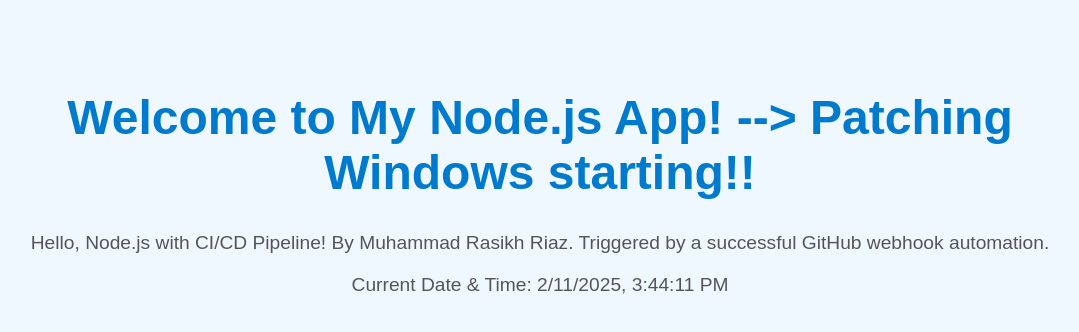
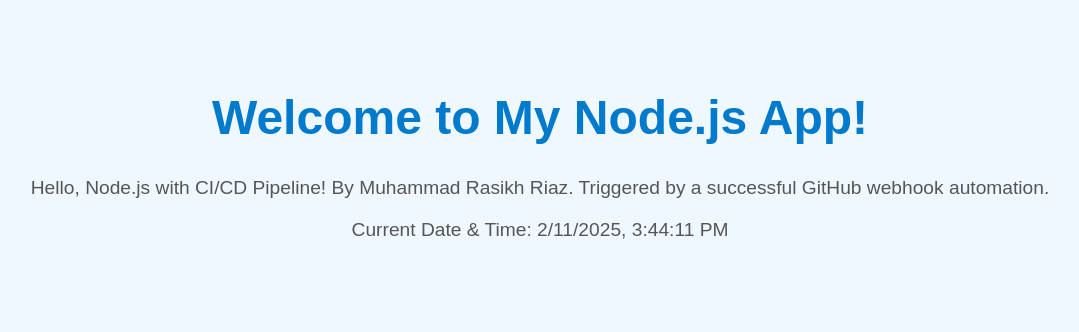
Before and after one commit to rasikh111/nodejsapp, a website: page views/index.html in a window 1280 px wide. Shown: the whole page, without its empty margins (100-1179 px from the left). Drawn offline with Linux system fonts and the light colour scheme.

Commit message:
update index.html

```diff
--- a/views/index.html
+++ b/views/index.html
@@ -16,7 +16,7 @@
   </script>
 </head>
 <body>
-  <h1>Welcome to My Node.js App! --> Patching Windows starting!!</h1>
+  <h1>Welcome to My Node.js App!</h1>
   <p>Hello, Node.js with CI/CD Pipeline! By Muhammad Rasikh Riaz. Triggered by a successful GitHub webhook automation.</p>
 
   <p id="dateTime"></p>
```
